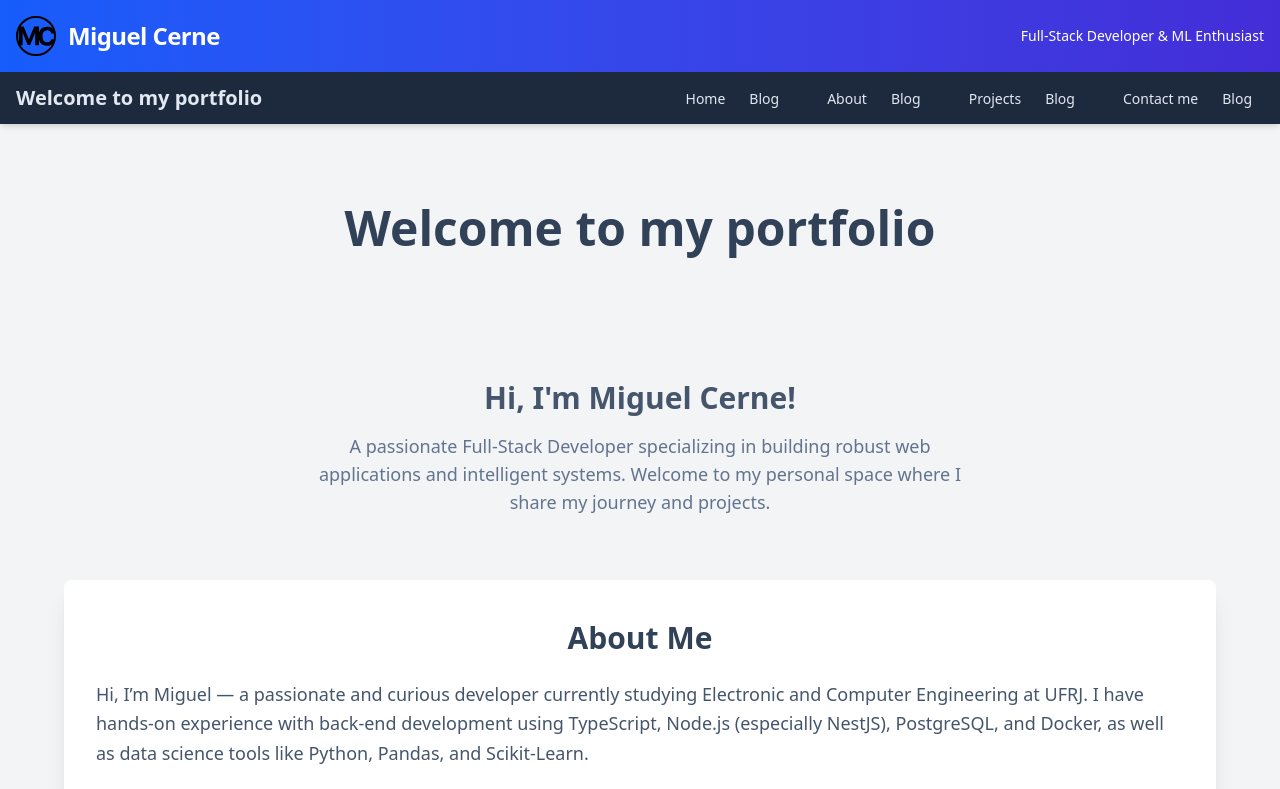
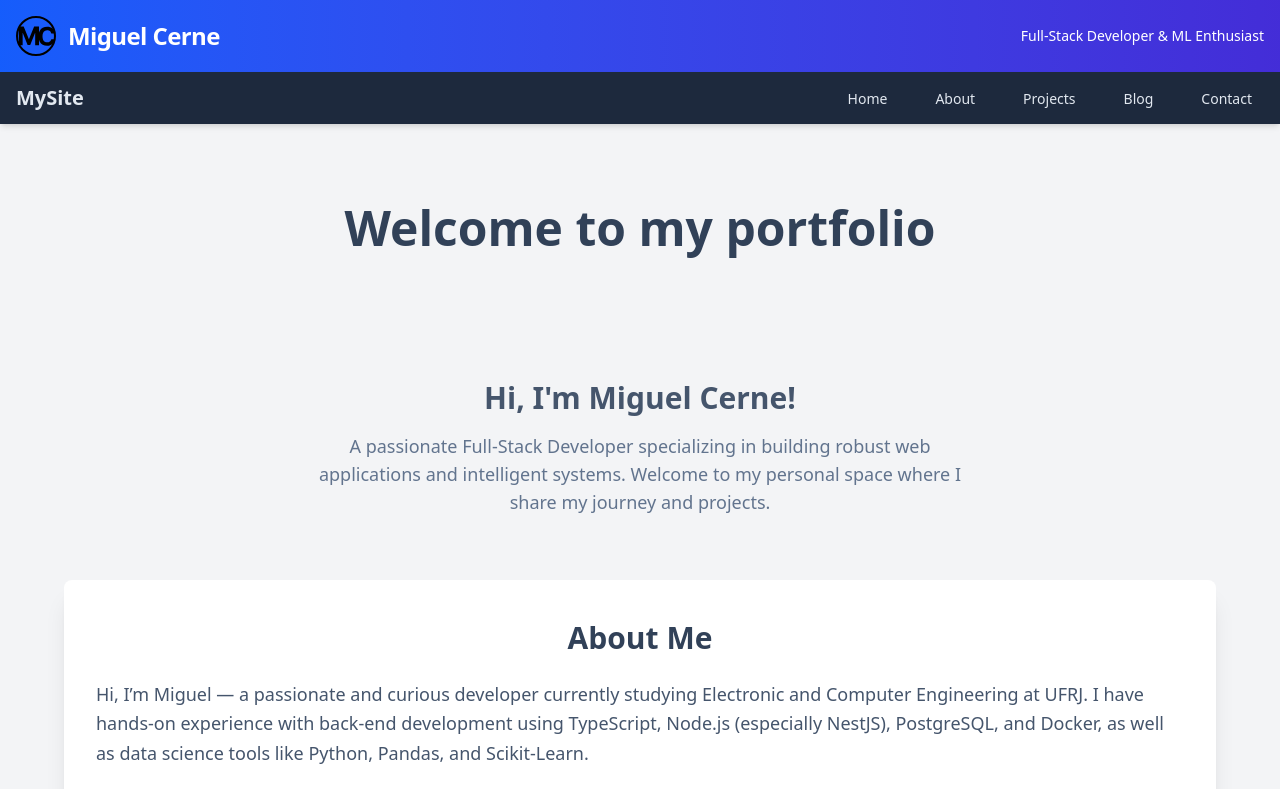
Before and after one commit to Cerne17/portfolio, a React (Vite) app: page / in a window 1280 px wide. Shown: the top 789 px of the page. Built offline with nearby package versions, Linux system fonts and the light colour scheme.

Commit message:
fix: changed the linking system

```diff
--- a/src/components/Navbar.tsx
+++ b/src/components/Navbar.tsx
@@ -1,48 +1,97 @@
 import React from "react";
-import { Link as RouterLink } from "react-router-dom";
+import { Link as RouterLink, NavLink } from "react-router-dom"; // Import Link (aliased) and NavLink
 
 const Navbar: React.FC = () => {
-  const navLinks = [
-    { href: "#home", label: "Home" },
-    { href: "#about", label: "About" },
-    { href: "#projects", label: "Projects" },
-    { href: "#contact", label: "Contact me" },
+  // If you want to keep same-page hash links for sections on the HomePage:
+  // You'd need a way to know if you are on the HomePage.
+  // For simplicity, let's assume these now also navigate to the root and rely on IDs.
+  // Or, you can make dedicated pages if preferred.
+  // For now, let's treat "Home", "About", "Projects", "Contact" as sections on the HomePage (`/`)
+  // and "Blog" as a separate page.
+
+  const navItems = [
+    {
+      label: "Home",
+      path: "/",
+      isPageLink: true,
+      isHashLink: true,
+      hash: "#home",
+    },
+    {
+      label: "About",
+      path: "/",
+      isPageLink: true,
+      isHashLink: true,
+      hash: "#about",
+    }, // Assuming #about is on HomePage
+    {
+      label: "Projects",
+      path: "/",
+      isPageLink: true,
+      isHashLink: true,
+      hash: "#projects",
+    }, // Assuming #projects is on HomePage
+    { label: "Blog", path: "/blog", isPageLink: true, isHashLink: false },
+    {
+      label: "Contact",
+      path: "/",
+      isPageLink: true,
+      isHashLink: true,
+      hash: "#contact",
+    }, // Assuming #contact is on HomePage
   ];
+
+  // Common styling for nav links
+  const linkClasses =
+    "px-3 py-2 rounded-md text-sm font-medium transform transition-all duration-300 ease-in-out hover:scale-110 hover:-translate-y-0.5";
+  const activeLinkClasses = "text-blue-400 bg-slate-700"; // Example active style
+  const inactiveLinkClasses = "hover:text-blue-400 hover:bg-slate-700";
+
   return (
     <nav className="bg-slate-800 text-slate-200 sticky top-0 z-50 shadow-md">
       <div className="container mx-auto flex justify-between items-center py-3 px-4">
-        {/* <div className="text-lg font-semibold">My Portfolio</div> */}
-        <a
-          href="#home"
+        <RouterLink
+          to="/"
           className="text-xl font-bold hover:text-blue-400 transition-colors"
         >
-          Welcome to my portfolio
-        </a>
-        <ul className="flex space-x-6">
-          {navLinks.map((link) => (
-            <li key={link.href}>
-              <a
-                href={link.href}
-                className={`
-                  px-3 py-2 rounded-md text-sm font-medium
-                  hover:text-blue-400 hover:bg-slate-700
-                  transform transition-all duration-300 ease-in-out
-                  hover:scale-110 hover:-translate-y-0.5
-                `}
-              >
-                {link.label}
-              </a>
-              <RouterLink
-                to="/blog"
-                className={`
-                  px-3 py-2 rounded-md text-sm font-medium
-                  hover:text-blue-400 hover:bg-slate-700
-                  transform transition-all duration-300 ease-in-out
-                  hover:scale-110 hover:-translate-y-0.5
-                `}
-              >
-                Blog
-              </RouterLink>
+          MySite {/* Or your name/logo component */}
+        </RouterLink>
+        <ul className="flex space-x-2 md:space-x-6">
+          {navItems.map((item) => (
+            <li key={item.label}>
+              {item.isPageLink && !item.isHashLink ? (
+                // Use NavLink for page links to get active styling
+                <NavLink
+                  to={item.path}
+                  className={({ isActive }) =>
+                    `${linkClasses} ${
+                      isActive ? activeLinkClasses : inactiveLinkClasses
+                    }`
+                  }
+                >
+                  {item.label}
+                </NavLink>
+              ) : item.isHashLink ? (
+                // For same-page hash links, react-router's Link can handle scrolling
+                // if the target IDs are present on the page rendered at item.path.
+                // Or, use a custom scroll handler if needed for more complex scenarios.
+                <RouterLink
+                  to={`${item.path}${item.hash || ""}`} // e.g. to="/#about"
+                  className={`${linkClasses} ${inactiveLinkClasses}`} // NavLink active state less relevant for hash links usually
+                  // You might need a custom solution to highlight active hash link
+                  // based on scroll position if that's desired.
+                >
+                  {item.label}
+                </RouterLink>
+              ) : (
+                // Fallback for other types or plain <a> tags if necessary (e.g. external)
+                <a
+                  href={item.path}
+                  className={`${linkClasses} ${inactiveLinkClasses}`}
+                >
+                  {item.label}
+                </a>
+              )}
             </li>
           ))}
         </ul>
```
